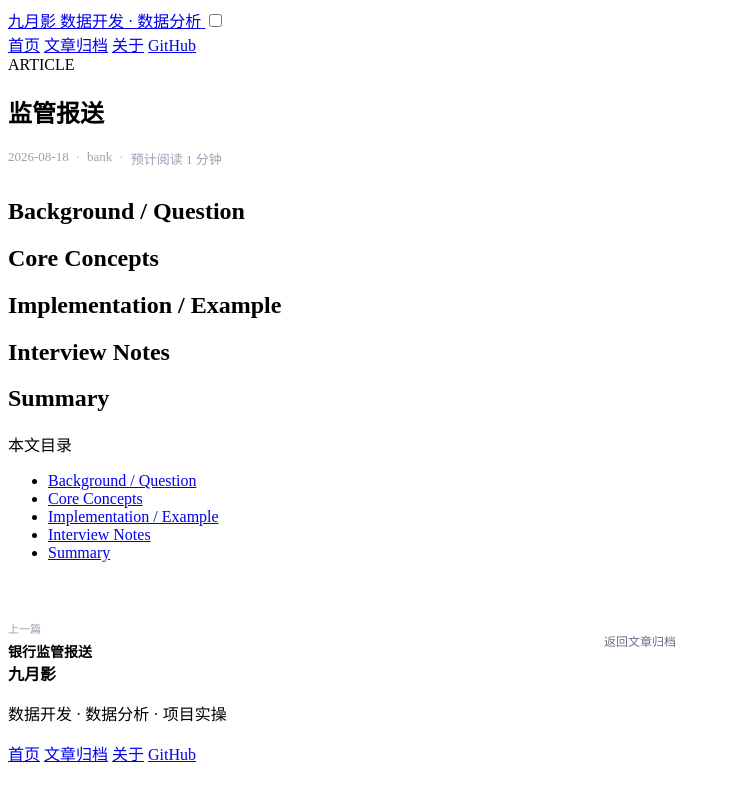
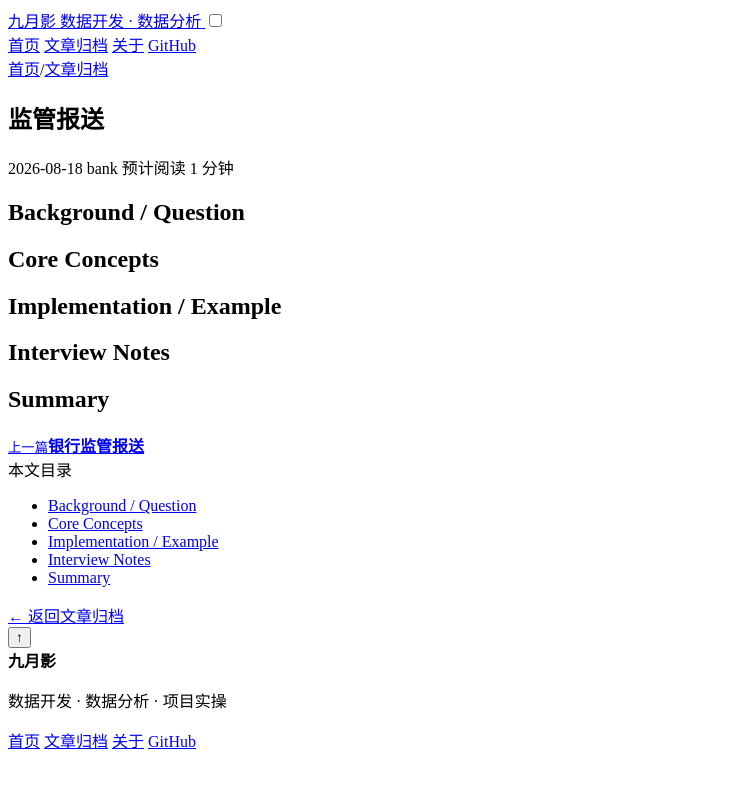
Before and after one commit to ijiuyueying/ijiuyueying.github.io, a Jekyll site: the page built from _posts/2026-08-18-监管报送.md, in a window 1280 px wide. Shown: the top 801 px of the page, without its empty margins (0-730 px from the left). Built offline with Jekyll 4.4.1, drawn with Linux system fonts in a browser that asks for light colours.

Commit message:
从零重写文章阅读页

```diff
--- a/_layouts/post.html
+++ b/_layouts/post.html
@@ -2,106 +2,50 @@
 layout: default
 ---
 
-<article class="post h-entry" itemscope itemtype="http://schema.org/BlogPosting">
-  <header class="post-header article-head">
-    <div class="hero-eyebrow">ARTICLE</div>
-    <h1 class="post-title p-name" itemprop="name headline">{{ page.title | escape }}</h1>
-    <div class="article-meta-line">
-      <time class="dt-published" datetime="{{ page.date | date_to_xmlschema }}" itemprop="datePublished">{{ page.date | date: "%Y-%m-%d" }}</time>
-      {% if page.categories and page.categories.size > 0 %}
-        <span>·</span><span>{{ page.categories | join: " / " }}</span>
-      {% endif %}
-      <span>·</span><span id="reading-time">预计阅读 -- 分钟</span>
+<article class="article-new">
+  <header class="article-head-new">
+    <div class="article-breadcrumb-new"><a href="{{ '/' | relative_url }}">首页</a><span>/</span><a href="{{ '/articles/' | relative_url }}">文章归档</a></div>
+    <h1>{{ page.title }}</h1>
+    <div class="article-meta-new">
+      <time datetime="{{ page.date | date_to_xmlschema }}">{{ page.date | date: "%Y-%m-%d" }}</time>
+      {% if page.categories and page.categories.size > 0 %}<span>{{ page.categories | join: " / " }}</span>{% endif %}
+      <span id="reading-time-new">预计阅读 -- 分钟</span>
     </div>
   </header>
 
-  <div class="post-layout">
-    <div class="post-content e-content" itemprop="articleBody" id="post-content">
+  <div class="article-layout-new">
+    <div class="article-body-new" id="article-body-new">
       {{ content }}
+
+      <nav class="article-pager-new">
+        {% if page.previous %}<a href="{{ page.previous.url | relative_url }}"><small>上一篇</small><strong>{{ page.previous.title }}</strong></a>{% else %}<span></span>{% endif %}
+        {% if page.next %}<a class="next" href="{{ page.next.url | relative_url }}"><small>下一篇</small><strong>{{ page.next.title }}</strong></a>{% endif %}
+      </nav>
     </div>
 
-    <aside class="post-toc" id="post-toc" aria-label="文章目录">
-      <div class="post-toc-title">本文目录</div>
-      <ul id="post-toc-list"></ul>
+    <aside class="article-toc-new" id="article-toc-new">
+      <div class="article-toc-title-new">本文目录</div>
+      <ul id="article-toc-list-new"></ul>
+      <a class="toc-back-new" href="{{ '/articles/' | relative_url }}">← 返回文章归档</a>
     </aside>
   </div>
-
-  <nav class="post-pagination" aria-label="文章翻页">
-    <div class="post-pagination-item prev">
-      {% if page.previous %}
-        <span>上一篇</span>
-        <a href="{{ page.previous.url | relative_url }}">{{ page.previous.title }}</a>
-      {% endif %}
-    </div>
-    <a class="post-back" href="{{ '/articles/' | relative_url }}">返回文章归档</a>
-    <div class="post-pagination-item next">
-      {% if page.next %}
-        <span>下一篇</span>
-        <a href="{{ page.next.url | relative_url }}">{{ page.next.title }}</a>
-      {% endif %}
-    </div>
-  </nav>
 </article>
 
-<button class="back-to-top" id="back-to-top" type="button" aria-label="回到顶部">↑</button>
+<button class="backtop-new" id="backtop-new" aria-label="回到顶部">↑</button>
 
 <script>
-(function () {
-  var content = document.getElementById('post-content');
-  var list = document.getElementById('post-toc-list');
-  var toc = document.getElementById('post-toc');
-  var reading = document.getElementById('reading-time');
-  var back = document.getElementById('back-to-top');
-
-  if (content && reading) {
-    var text = (content.innerText || '').replace(/\s+/g, '');
-    var minutes = Math.max(1, Math.ceil(text.length / 500));
-    reading.textContent = '预计阅读 ' + minutes + ' 分钟';
+(function(){
+  var body=document.getElementById('article-body-new');
+  var reading=document.getElementById('reading-time-new');
+  if(body&&reading){var text=(body.innerText||'').replace(/\s+/g,'');reading.textContent='预计阅读 '+Math.max(1,Math.ceil(text.length/500))+' 分钟';}
+  var toc=document.getElementById('article-toc-new');
+  var list=document.getElementById('article-toc-list-new');
+  if(body&&toc&&list){
+    var hs=body.querySelectorAll('h2,h3');
+    if(!hs.length){toc.style.display='none';}
+    else{hs.forEach(function(h,i){if(!h.id)h.id='section-'+(i+1);var li=document.createElement('li');if(h.tagName==='H3')li.className='sub';var a=document.createElement('a');a.href='#'+h.id;a.textContent=h.textContent;li.appendChild(a);list.appendChild(li);});}
   }
-
-  if (content && list && toc) {
-    var headings = content.querySelectorAll('h2, h3');
-    if (!headings.length) {
-      toc.style.display = 'none';
-    } else {
-      var links = [];
-      headings.forEach(function (heading, index) {
-        if (!heading.id) heading.id = 'section-' + (index + 1);
-        var li = document.createElement('li');
-        if (heading.tagName.toLowerCase() === 'h3') li.className = 'toc-h3';
-        var a = document.createElement('a');
-        a.href = '#' + heading.id;
-        a.textContent = heading.textContent;
-        li.appendChild(a);
-        list.appendChild(li);
-        links.push({ heading: heading, link: a });
-      });
-
-      function setActive() {
-        var activeIndex = 0;
-        var offset = 120;
-        for (var i = 0; i < links.length; i++) {
-          if (links[i].heading.getBoundingClientRect().top - offset <= 0) activeIndex = i;
-        }
-        links.forEach(function (item, i) {
-          item.link.classList.toggle('active', i === activeIndex);
-        });
-      }
-
-      window.addEventListener('scroll', setActive, { passive: true });
-      setActive();
-    }
-  }
-
-  if (back) {
-    function toggleBack() {
-      back.classList.toggle('show', window.scrollY > 500);
-    }
-    back.addEventListener('click', function () {
-      window.scrollTo({ top: 0, behavior: 'smooth' });
-    });
-    window.addEventListener('scroll', toggleBack, { passive: true });
-    toggleBack();
-  }
+  var btn=document.getElementById('backtop-new');
+  if(btn){window.addEventListener('scroll',function(){btn.classList.toggle('show',window.scrollY>500);},{passive:true});btn.addEventListener('click',function(){window.scrollTo({top:0,behavior:'smooth'});});}
 })();
 </script>
```
